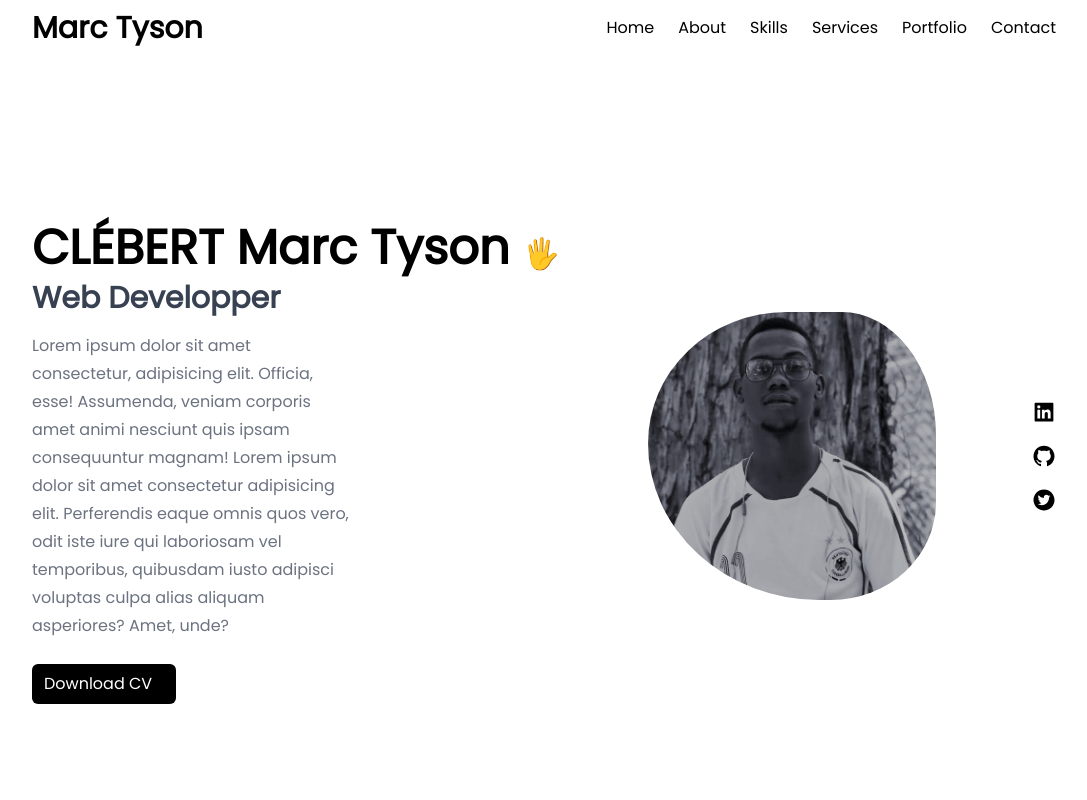
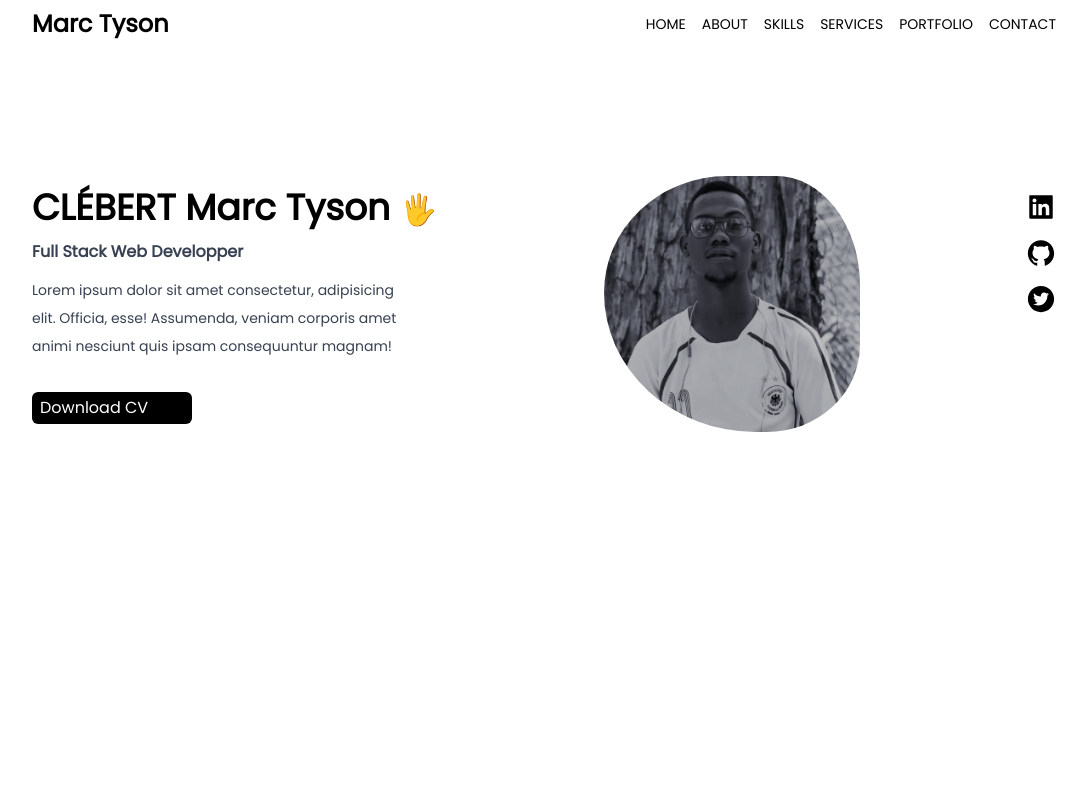
Before and after one commit to clebertmarctyson/Portfolio, a React (Create React App) app: page / in a window 1280 px wide. Shown: the top 800 px of the page, without its empty margins (96-1183 px from the left). Built offline with nearby package versions, Linux system fonts and the light colour scheme.

Commit message:
Initial Commit

```diff
--- a/src/App.js
+++ b/src/App.js
@@ -9,7 +9,7 @@ import Header from "./components/Header";
 
 const App = () => {
   return (
-    <div className="w-full min-h-screen">
+    <div className="w-full min-h-screen relative">
       <Header />
 
       <Home />
--- a/src/components/Header.jsx
+++ b/src/components/Header.jsx
@@ -1,30 +1,51 @@
-import React from "react";
+import { useState } from "react";
+import { RiMenuFoldLine, RiMenuUnfoldLine } from "react-icons/ri";
 
 const Header = () => {
+  const [menuOpen, setMenuOpen] = useState(false);
+  const items = ["home", "about", "skills", "services", "portfolio", "contact"];
+
   return (
-    <header className="flex justify-between flex-col top-0 w-full items-center bg-white lg:flex-row md:sticky">
-      <h1 className="font-bold text-3xl my-4 md:mb-1 lg:my-0">Marc Tyson</h1>
+    <header className="bg-white sticky top-0 flex justify-between items-center md:flex-col mb-8 py-4 lg:flex-row lg:py-2 lg:mb-0">
+      <h1 className="text-xl font-bold md:my-4 md:text-2xl lg:my-0">
+        Marc Tyson
+      </h1>
 
-      <ul className="flex flex-col gap-2 md:gap-4 lg:gap-6 py-4 items-center md:flex-row">
-        <li>
-          <a href="#home">Home</a>
-        </li>
-        <li>
-          <a href="#about">About</a>
-        </li>
-        <li>
-          <a href="#skills">Skills</a>
-        </li>
-        <li>
-          <a href="#services">Services</a>
-        </li>
-        <li>
-          <a href="#portfilio">Portfolio</a>
-        </li>
-        <li>
-          <a href="#contact">Contact</a>
-        </li>
-      </ul>
+      <nav className="hidden md:flex">
+        <ul className="flex flex-col gap-4 text-sm uppercase md:flex-row md:mx-auto md:items-center">
+          {items.map((item) => (
+            <li>
+              <a href={`#${item}`}>{item}</a>
+            </li>
+          ))}
+        </ul>
+      </nav>
+
+      {menuOpen && (
+        <nav className="bg-white flex fixed top-0 right-0 w-1/2 h-screen p-4 md:hidden">
+          <ul className="flex flex-col gap-4 text-sm uppercase md:flex-row md:mx-auto md:items-center">
+            {items.map((item) => (
+              <li>
+                <a onClick={() => setMenuOpen(!menuOpen)} href={`#${item}`}>
+                  {item}
+                </a>
+              </li>
+            ))}
+          </ul>
+        </nav>
+      )}
+
+      {menuOpen ? (
+        <RiMenuFoldLine
+          className="fixed top-4 right-4 cursor-pointer text-2xl md:hidden"
+          onClick={() => setMenuOpen(!menuOpen)}
+        />
+      ) : (
+        <RiMenuUnfoldLine
+          className="fixed top-4 right-4 cursor-pointer text-2xl md:hidden"
+          onClick={() => setMenuOpen(!menuOpen)}
+        />
+      )}
     </header>
   );
 };
--- a/src/components/Home.jsx
+++ b/src/components/Home.jsx
@@ -10,64 +10,46 @@ const Home = () => {
   return (
     <div
       id="home"
-      className="min-h-screen text-black flex flex-col justify-between items-center lg:flex-row"
+      className="h-screen flex flex-col items-center gap-8 lg:flex-row lg:justify-between lg:items-start lg:mt-32"
     >
-      {/* CTA */}
-      <div className="min-h-96 flex flex-col items-center lg:items-start">
-        {/* Name */}
-        <h1 className="font-extrabold text-2xl mt-8 mb-2 md:text-4xl lg:text-5xl">
-          CLÉBERT Marc Tyson <span className="text-3xl">🖐️</span>
+      <div className="flex flex-col text-center lg:text-left">
+        <h1 className="text-2xl font-extrabold my-3 lg:text-4xl">
+          CLÉBERT Marc Tyson <span className="text-2xl lg:text-3xl">🖐️</span>
         </h1>
+        <p className="text-gray-700 text-md font-extrabold mb-1">
+          Full Stack Web Developper
+        </p>
 
-        {/* Titre */}
-        <div className="flex flex-col gap-4 items-center mb-4">
-          <span className="w-32 h-1 bg-black hidden"></span>
-          <p className="text-center font-bold text-xl text-gray-700 md:text-2xl lg:text-3xl lg:text-left">
-            Web Developper
-          </p>
-        </div>
-
-        {/* Description */}
-        <div className="mb-2">
-          <p className="text-md text-center leading-7 w-80 text-gray-500 lg:text-left">
-            Lorem ipsum dolor sit amet consectetur, adipisicing elit. Officia,
-            esse! Assumenda, veniam corporis amet animi nesciunt quis ipsam
-            consequuntur magnam! Lorem ipsum dolor sit amet consectetur
-            adipisicing elit. Perferendis eaque omnis quos vero, odit iste iure
-            qui laboriosam vel temporibus, quibusdam iusto adipisci voluptas
-            culpa alias aliquam asperiores? Amet, unde?
-          </p>
-        </div>
+        <p className="text-gray-700 text-sm my-2 leading-7 md:w-96">
+          Lorem ipsum dolor sit amet consectetur, adipisicing elit. Officia,
+          esse! Assumenda, veniam corporis amet animi nesciunt quis ipsam
+          consequuntur magnam!
+        </p>
 
         <a
-          className="px-3 py-2 my-10 w-36 bg-black text-white rounded-md lg:my-4"
+          className="bg-black text-white px-2 py-1 rounded-md my-6 w-40 m-auto lg:mx-0"
           href="./"
         >
           Download CV
         </a>
       </div>
 
-      {/* Image */}
-      <div
-        id="container_me"
-        className="flex justify-center items-center w-72 h-72 overflow-hidden"
-      >
+      <div className="w-64 h-64 animate-profile overflow-hidden">
         <img src={me} alt="Me" className="w-full h-full object-cover" />
       </div>
 
-      {/* Social Icons */}
-      <div className="bg-red text-2xl flex gap-5 my-16 md:my-20 lg:ml-2 lg:flex-col lg:my-0">
+      <div className="flex justify-center gap-4 text-3xl my-4 lg:flex-col">
         <a
           href="https://www.linkedin.com/in/marc-tyson-cl%C3%A9bert-a399ba177/"
           target="__BLANK"
         >
-          <AiFillLinkedin className="cursor-pointer" />
+          <AiFillLinkedin />
         </a>
         <a href="https://github.com/clebertmarctyson" target="__BLANK">
-          <AiFillGithub className="cursor-pointer" />
+          <AiFillGithub />
         </a>
         <a href="https://twitter.com/ClebertTyson" target="__BLANK">
-          <AiFillTwitterCircle className="cursor-pointer" />
+          <AiFillTwitterCircle />
         </a>
       </div>
     </div>
--- a/src/index.css
+++ b/src/index.css
@@ -5,6 +5,10 @@
 @font-face {
   font-family: "poppins";
   src: url("../public/Poppins-Regular.ttf");
+}
+
+html {
+  scroll-behavior: smooth;
 }
 
 *,
@@ -27,7 +31,7 @@ body {
   width: 80%;
 }
 
-#container_me {
+/* #container_me {
   animation: animateMe 8s linear infinite;
 }
 
@@ -47,4 +51,4 @@ body {
   100% {
     border-radius: 40% 30% 70% 60% / 30% 70% 60% 40%;
   }
-}
+} */
--- a/src/index.js
+++ b/src/index.js
@@ -4,6 +4,7 @@ import "./index.css";
 import App from "./App";
 
 const root = ReactDOM.createRoot(document.getElementById("root"));
+
 root.render(
   <React.StrictMode>
     <App />
--- a/tailwind.config.js
+++ b/tailwind.config.js
@@ -5,6 +5,25 @@ module.exports = {
     extend: {
       fontFamily: {
         poppins: ["poppins", "sans-serif"]
+      },
+      keyframes: {
+        profile: {
+          "0%": {
+            borderRadius: "40% 30% 70% 60% / 30% 70% 60% 40%;"
+          },
+          "25%": {
+            borderRadius: "70% 60% 40% 30% / 40% 30% 70% 60%;"
+          },
+          "75%": {
+            borderRadius: "60% 40% 30% 70% / 60% 40% 30% 70%;"
+          },
+          "100%": {
+            borderRadius: "40% 30% 70% 60% / 30% 70% 60% 40%;"
+          }
+        }
+      },
+      animation: {
+        profile: "profile 8s linear infinite"
       }
     }
   },
```
Also changed, not shown: src/assets/me.jpg (deleted).
